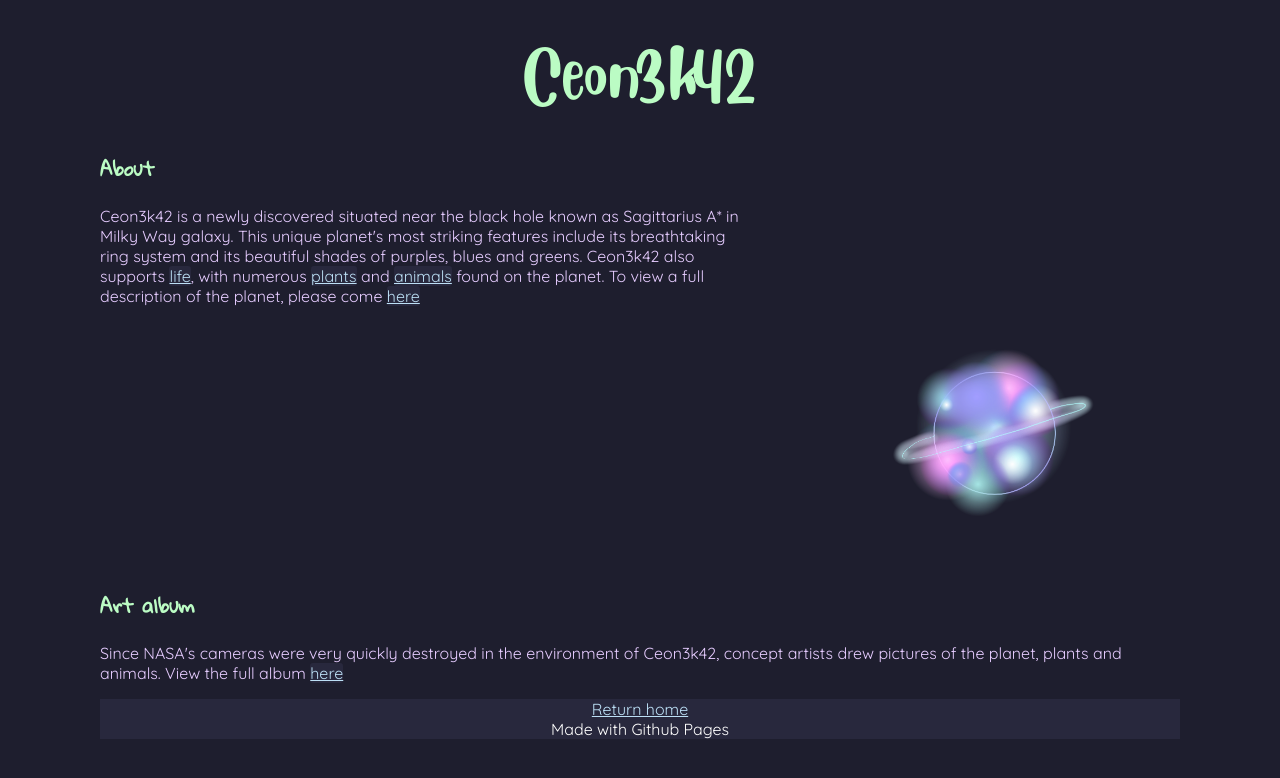
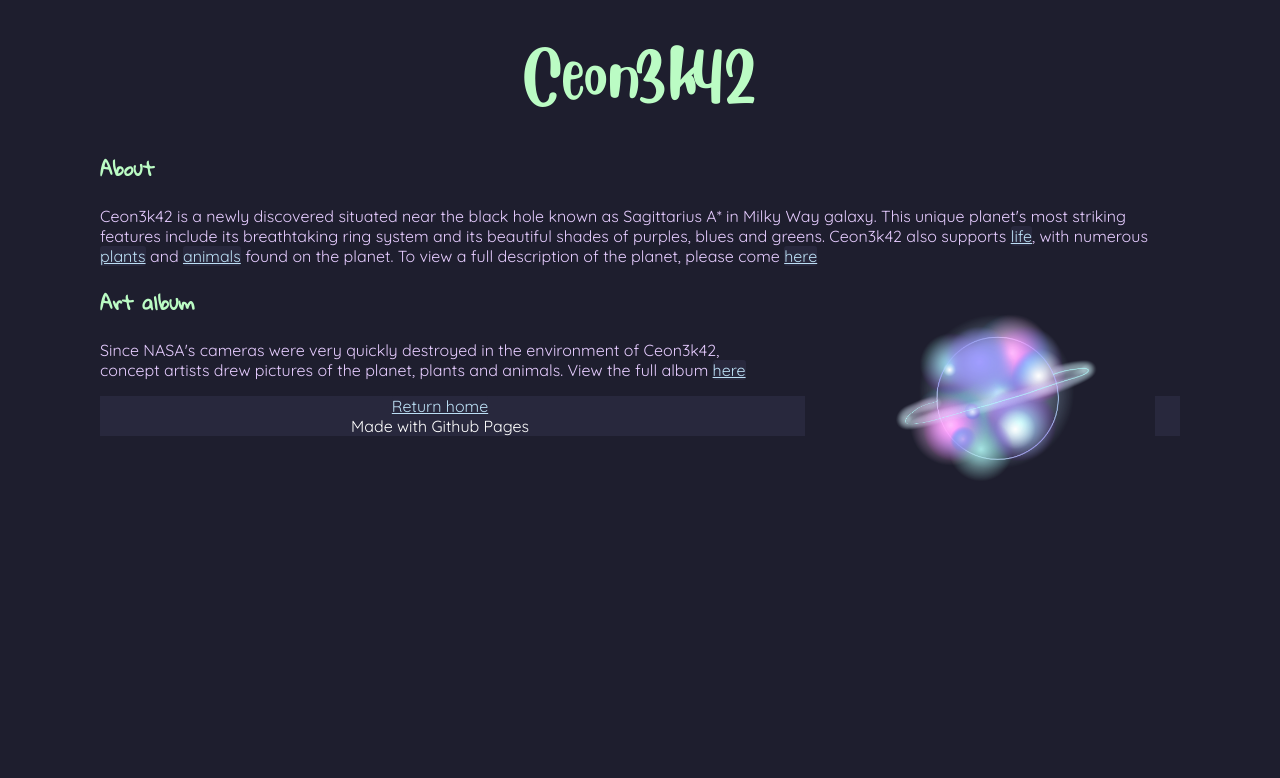
Before and after one commit to Ceon3k42/Ceon3k42.github.io, a Jekyll site: the page built from index.html, in a window 1280 px wide. Shown: the top 778 px of the page. Built offline with Jekyll 4.4.1, drawn with Linux system fonts in a browser that asks for light colours.

Commit message:
sauhfiausena

```diff
--- a/assets/css/style.css
+++ b/assets/css/style.css
@@ -63,13 +63,7 @@
 }
 
 .oi {
-    vertical-align: middle;
-    margin-top: 20px;
-    margin-bottom: 20px;
-    margin-right: 20px;
-    margin-left: 65%;
+    margin: 20px;
+    padding: 5px;
+    float: right;
 }
-
-.lr {
-    margin-right: 40%;
-}
```
